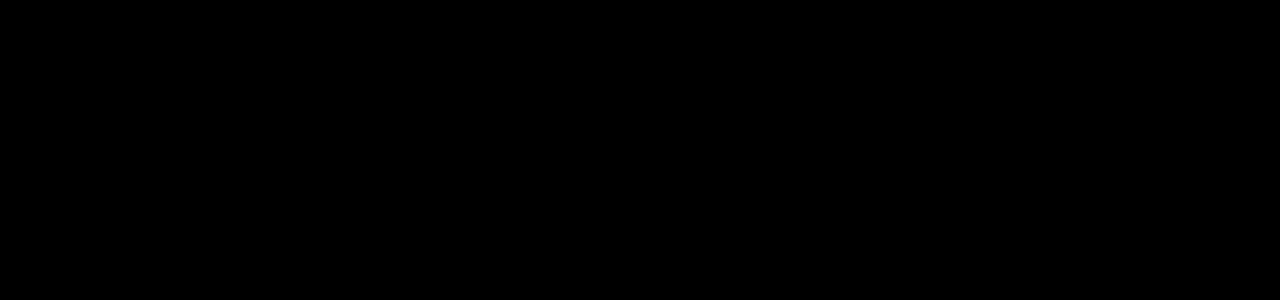
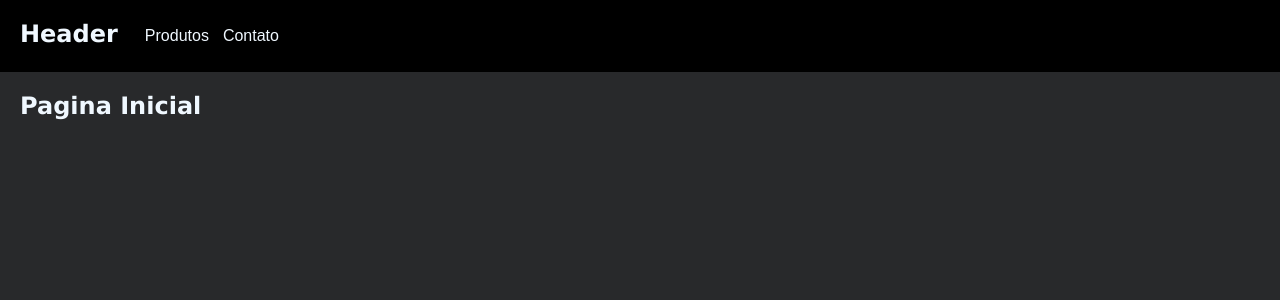
Before and after one commit to MAMBA48/CODINGONMYJOB, a React (Vite) app: page / in a window 1280 px wide. Shown: the top 300 px of the page. Built offline with nearby package versions, Linux system fonts and the light colour scheme.

Commit message:
3 files modified, 1 added, 1 deleted

```diff
--- a/src/App.tsx
+++ b/src/App.tsx
@@ -1,7 +1,7 @@
 //testando
 const App = () => {
   return (
-    <main>
+    <main className="container">
       <h2>Pagina Inicial</h2>
     </main>
   );
--- /dev/null
+++ b/src/components/header/header.tsx
@@ -0,0 +1,19 @@
+import { useState } from 'react';
+const Header = () => {
+  //testando
+  const [content, setContent] = useState<string>('');
+  const myProducts = () => {
+    setContent('products');
+  };
+  return (
+    <header>
+      <h2>Header</h2>
+      <nav>
+        <button onClick={myProducts}>Produtos</button>
+        <button>Contato</button>
+      </nav>
+    </header>
+  );
+};
+
+export default Header;
--- a/src/main.tsx
+++ b/src/main.tsx
@@ -2,9 +2,11 @@
 import ReactDOM from 'react-dom/client';
 import App from './App.tsx';
 import './theme/style.css';
+import Header from './components/header/header.tsx';
 
 ReactDOM.createRoot(document.getElementById('root')!).render(
   <React.StrictMode>
+    <Header />
     <App />
   </React.StrictMode>
 );
--- a/src/theme/style.css
+++ b/src/theme/style.css
@@ -2,7 +2,39 @@
   margin: 0;
   padding: 0;
   box-sizing: border-box;
+  border-radius: 8px;
+}
+button {
+  cursor: pointer;
+  border: 1px solid transparent;
+  padding: 6px;
+  font-size: 1rem;
+  color: aliceblue;
+  background: #000;
+}
+button:hover {
+  transition: all 200ms;
+  border: 1px solid transparent;
+  box-shadow: 0px 0px 8px 0.1px gray;
+}
+header {
+  display: flex;
+  gap: 20px;
+  border-radius: 0%;
+  height: auto;
+  width: 100%;
+  padding: 20px;
+  background: #000;
 }
 body {
-  background: #000;
+  display: flex;
+  flex-direction: column;
+  margin: 0;
+  padding: 0;
+  font-family: Verdana, Geneva, Tahoma, sans-serif;
+  background: rgba(14, 15, 17, 0.89);
+  color: aliceblue;
 }
+.container {
+  padding: 20px;
+}
```
Also changed, not shown: 1 other file (tests, documents, lock files or other folders).
